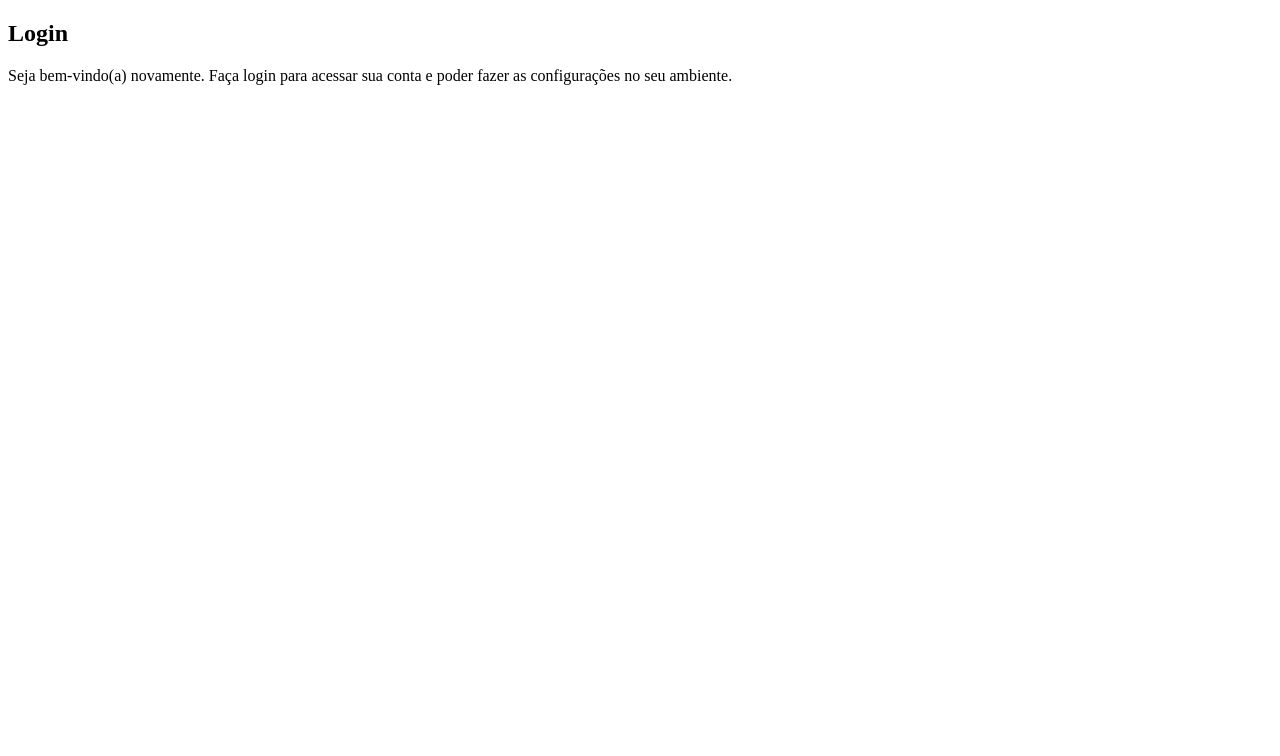
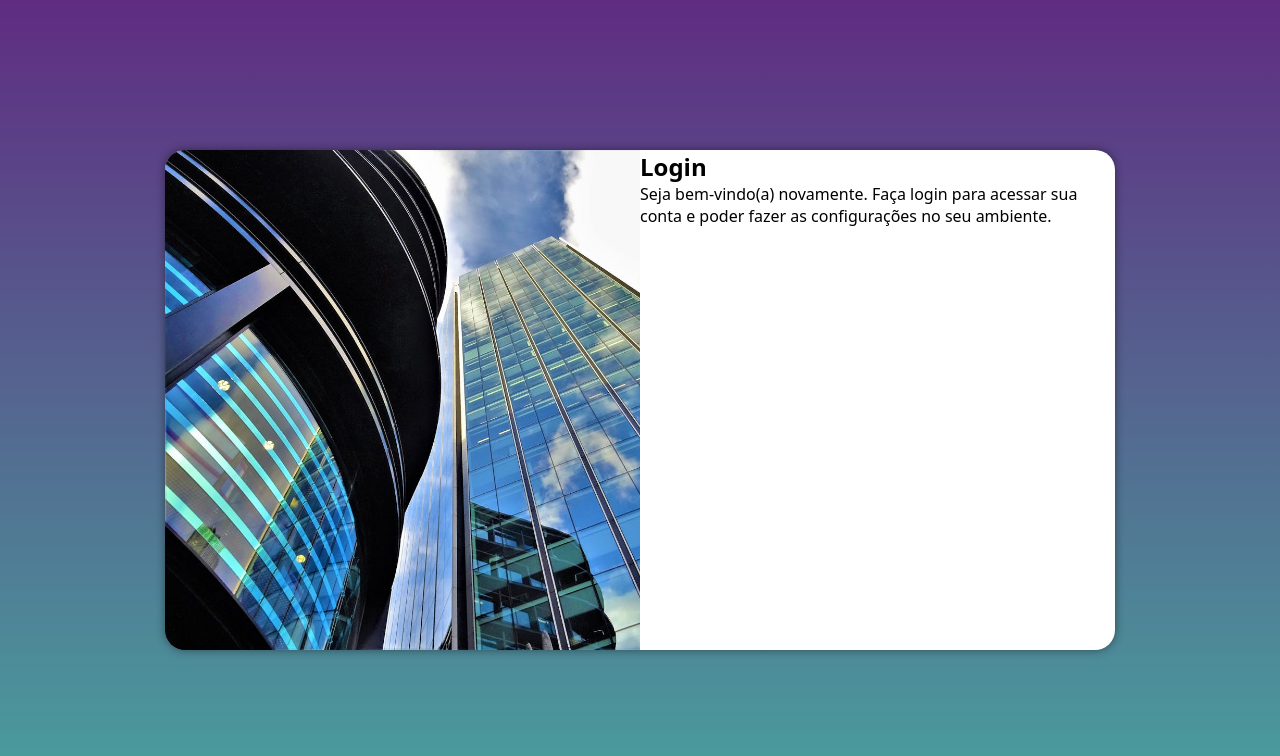
Before and after one commit to ricardopalhares88/projeto-login, a plain HTML site: page index.html in a window 1280 px wide. Drawn offline with Linux system fonts and the light colour scheme.

Commit message:
media query para outras telas

```diff
--- /dev/null
+++ b/estilos/media-query.css
@@ -0,0 +1,46 @@
+@charset "UTF-8";
+
+@media screen and (min-width: 768px) and (max-width:992px) {
+
+    body {
+        background-image: linear-gradient(to top, #49a09d, #5f2c82);
+    }
+
+    section#login {
+        width:80vw;
+    }
+
+    section#login > div#imagem {
+        float: left;
+        width: 30%;
+        height: 100%;
+    }
+
+    section#login > div#formulario {
+        float: right;
+        width: 70%;
+    }
+
+}
+
+@media screen and (min-width: 992px) {
+
+    body {
+        background-image: linear-gradient(to top, #49a09d, #5f2c82);
+    }
+
+    section#login {
+        width:950px;
+    }
+
+    section#login > div#imagem {
+        float: left;
+        width: 50%;
+        height: 100%;
+    }
+
+    section#login > div#formulario {
+        float: right;
+        width:50%;
+    }
+}
--- a/estilos/style.css
+++ b/estilos/style.css
@@ -5,3 +5,52 @@
     verde: #49e09d
     lilás:#5f2c82
 */
+
+* {
+    font-family: system-ui, -apple-system, BlinkMacSystemFont, 'Segoe UI', Roboto, Oxygen, Ubuntu, Cantarell, 'Open Sans', 'Helvetica Neue', sans-serif;
+    padding: 0px;
+    margin: 0px;
+    box-sizing: border-box;
+}
+
+body, html {
+    background-color:#5f2c82 ;
+    height: 100vh;
+    width: 100vw;
+
+}
+
+main {
+    position: relative;
+    height: 100vh;
+    width: 100vw;
+}
+
+section#login {
+    position: absolute;
+    top: 50%;
+    left: 50%;
+    transform: translate(-50%, -50%);
+    overflow: hidden;
+    background-color: white;
+    width: 250px;
+    height: 500px;
+    border-radius: 20px;
+    box-shadow:  0px 0px 10px rgba(0, 0, 0, 0.450);
+
+    transition: width 0.3s, heigth 0.3s;
+    transition-timing-function: ease;
+
+}
+
+section#login > div#imagem {
+    background:#5f2c82 url(../imagens/metal.jpg) no-repeat;
+    height: 200px;
+    background-size: cover;
+    display: block;
+}
+
+section#login > div#formulario {
+    display: block;
+    padding: 0px;
+}
--- a/index.html
+++ b/index.html
@@ -5,6 +5,7 @@
     <meta name="viewport" content="width=device-width, initial-scale=1.0">
     <title>Login</title>
     <link rel="stylesheet" href="estilos/style.css">
+    <link rel="stylesheet" href="estilos/media-query.css">
 </head>
 <body>
     <main>
```
